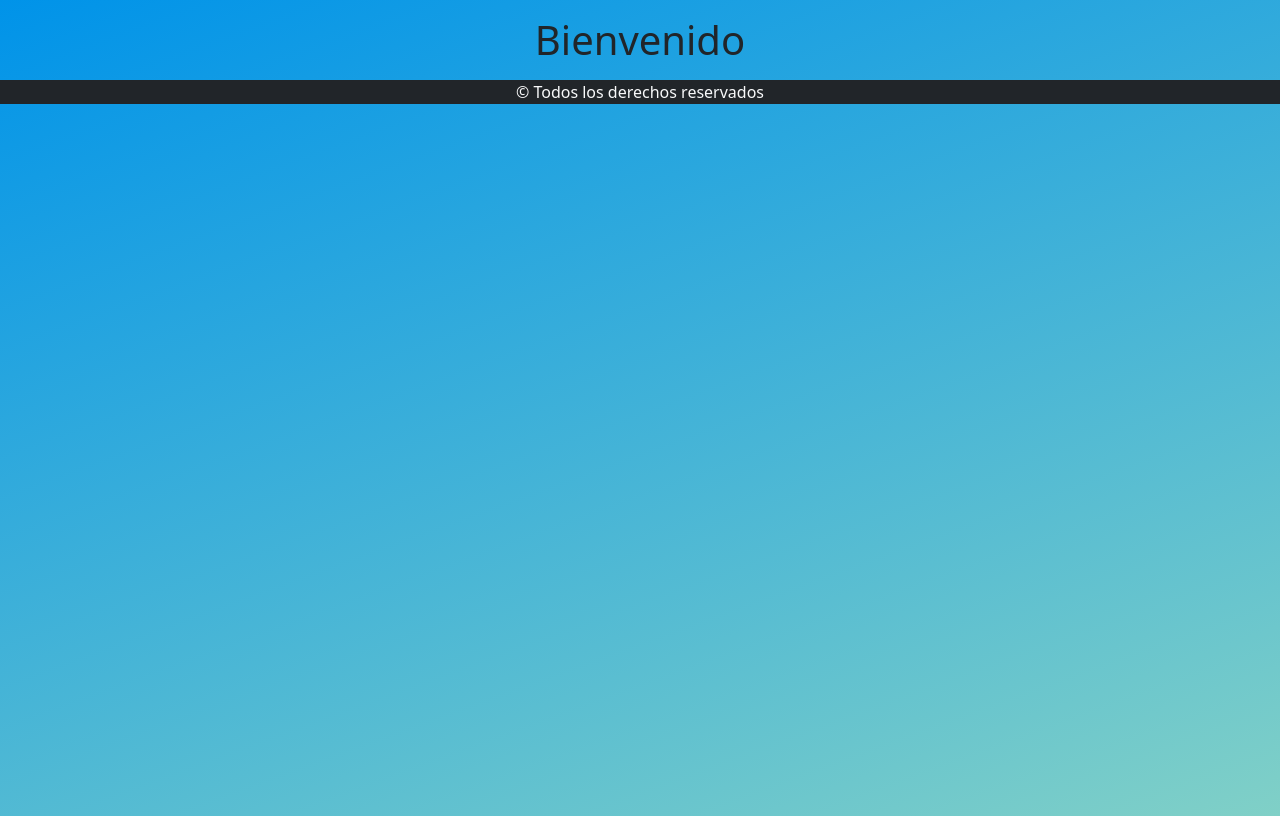
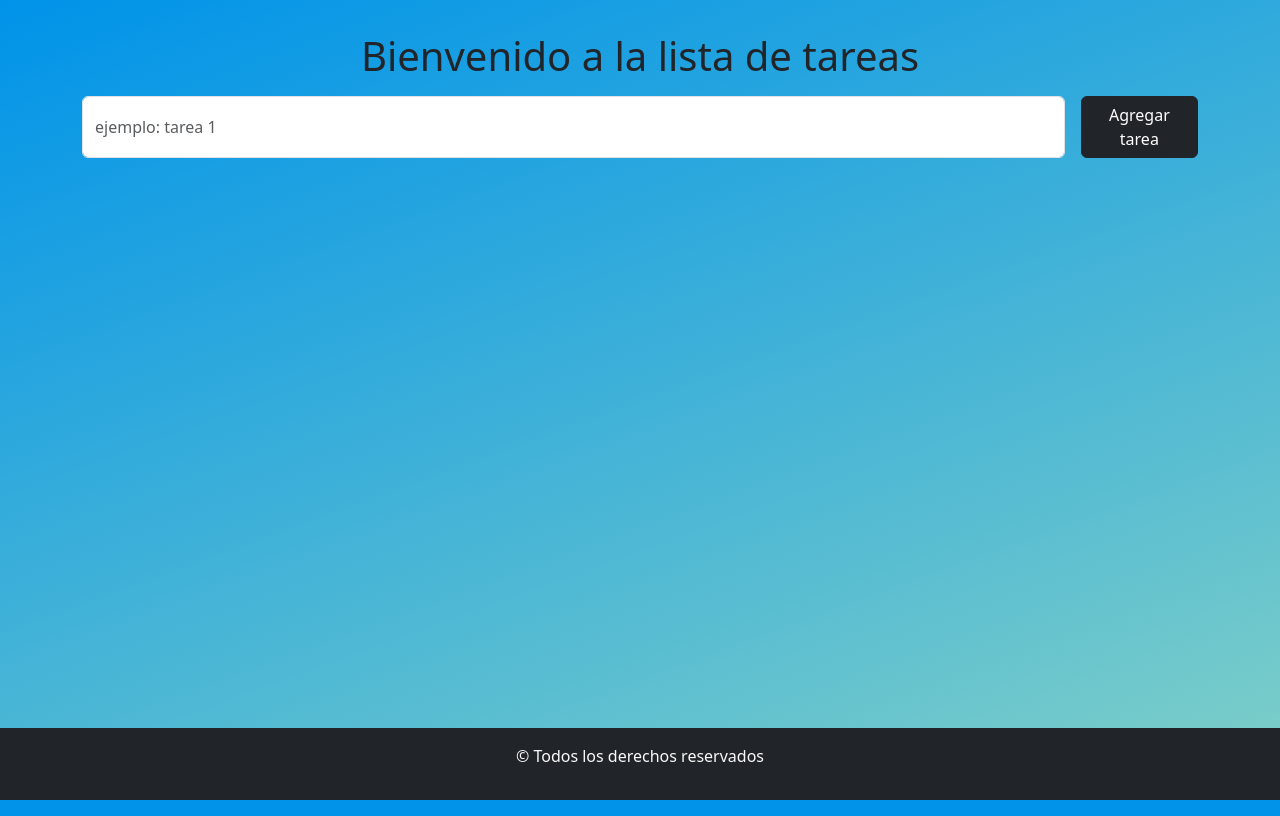
Before and after one commit to julianDev94/listaDeTareas, a React (Vite) app: page / in a window 1280 px wide. Built offline with nearby package versions, Linux system fonts and the light colour scheme.

Commit message:
Agregamos maquetado de boton agregar en el form y le asignamos de tipo submit

```diff
--- a/src/App.css
+++ b/src/App.css
@@ -1,5 +1,13 @@
 body {
   background-color: #0093e9;
   background-image: linear-gradient(160deg, #0093e9 0%, #80d0c7 100%);
+}
+
+#root {
   min-height: 100vh;
+  display: flex;
+  flex-direction: column;
 }
+.container {
+  flex-grow: 1;
+}
--- a/src/App.jsx
+++ b/src/App.jsx
@@ -2,13 +2,16 @@ import { Container } from "react-bootstrap";
 import "bootstrap/dist/css/bootstrap.min.css";
 import "./App.css";
 import Footer from "./components/Footer";
+import FormularioTarea from "./components/FormularioTarea";
 
 function App() {
   return (
     <>
     <Container className="my-3">
-      <h1 className="text-center">Bienvenido</h1>
+      <h1 className="text-center my-3">Bienvenido a la lista de tareas</h1>
+      <FormularioTarea></FormularioTarea>
     </Container>
+
     <Footer></Footer>
     </>
   );
--- a/src/components/Footer.jsx
+++ b/src/components/Footer.jsx
@@ -1,6 +1,6 @@
 const Footer = () => {
   return (
-    <footer className="bg-dark text-light text-center">
+    <footer className="bg-dark text-light text-center py-3">
       <p>&copy; Todos los derechos reservados</p>
     </footer>
   );
--- /dev/null
+++ b/src/components/FormularioTarea.jsx
@@ -0,0 +1,17 @@
+import { Button } from 'react-bootstrap';
+import Form from 'react-bootstrap/Form';
+
+const FormularioTarea = () => {
+  return (
+    <section>
+      <Form>
+        <Form.Group className="mb-3 d-flex" controlId="exampleForm.ControlInput1">
+          <Form.Control type="text" placeholder="ejemplo: tarea 1" minLength={3} maxLength={50} />
+          <Button variant='dark' className='ms-3' type='submit'>Agregar tarea</Button>
+        </Form.Group>
+      </Form>
+    </section>
+  );
+};
+
+export default FormularioTarea;
```
